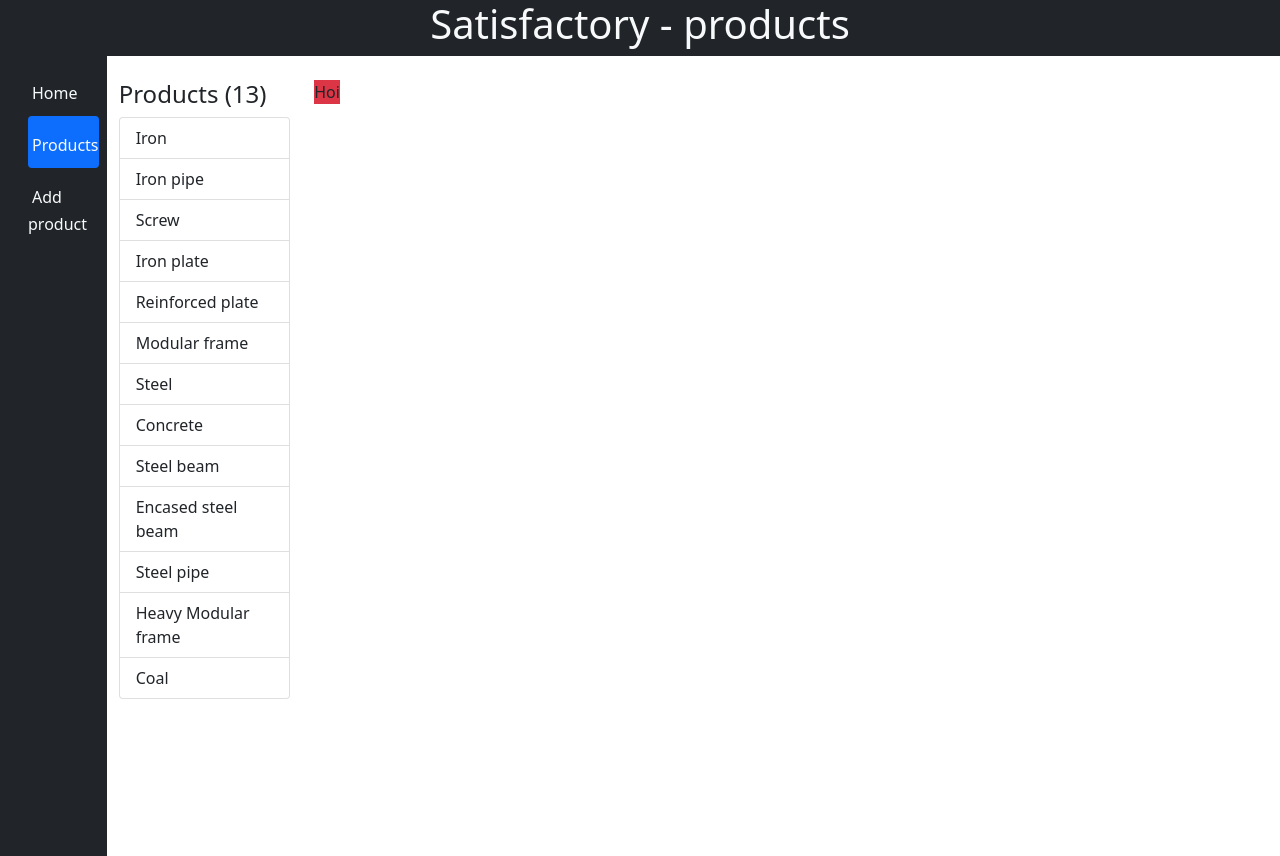
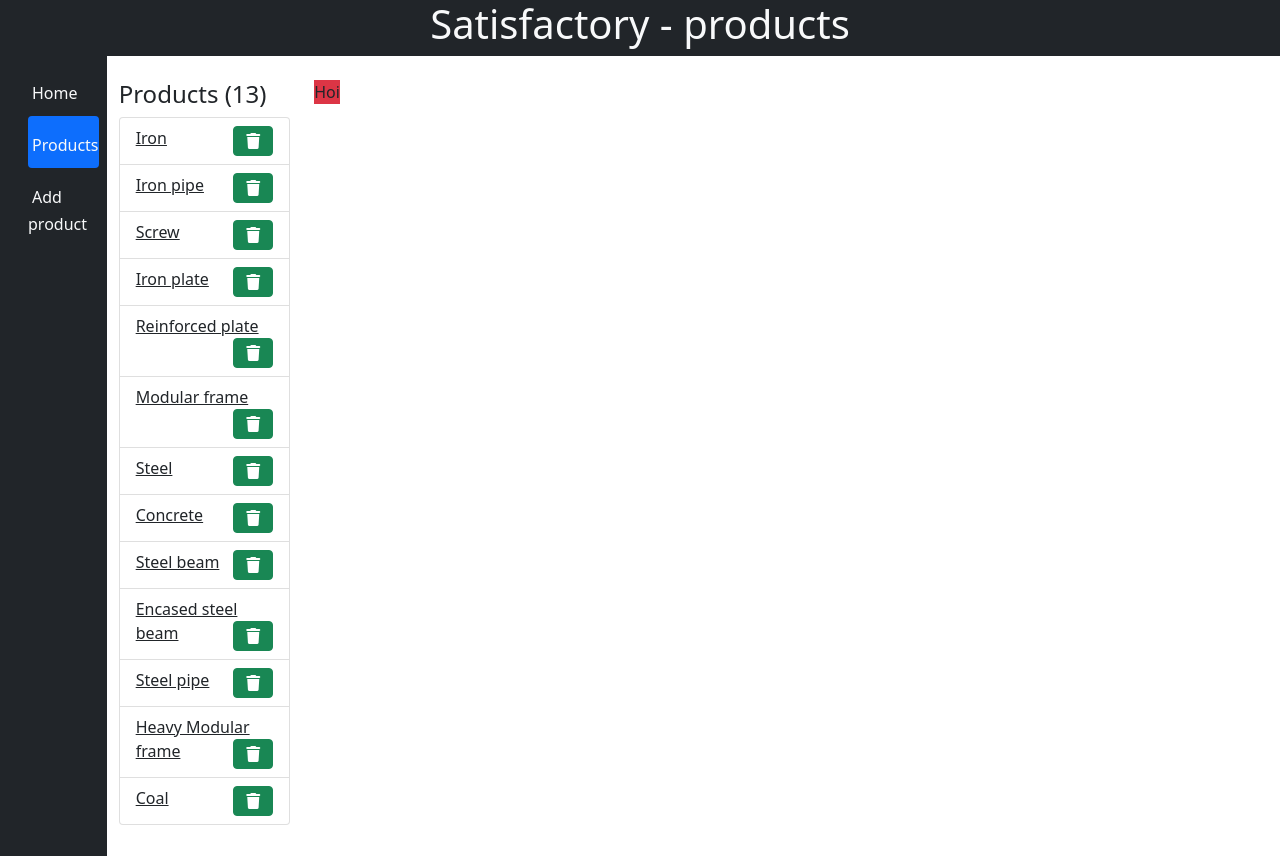
Before and after one commit to ceasaro/satisfactory, a Django app: page /production/products in a window 1280 px wide. Run offline with Django 4.2, Linux system fonts and the light colour scheme; data comes from the database, SQL or seed files in the repository; both versions use the stored data as it was after the commit; some libraries are stand-ins or nearby versions.

Commit message:
allow deleting product from list

```diff
--- a/app/satisfactory/production/templates/production/products.html
+++ b/app/satisfactory/production/templates/production/products.html
@@ -15,7 +15,17 @@
             <h4>Products ({{ products|length }})</h4>
             <ul class="list-group">
                 {% for product in products %}
-                    <a href="#" class="list-group-item list-group-item-action">{{ product.name }}</a>
+                    <li class="list-group-item list-group-item-action">
+                        <form action="{% url 'production:delete-product' product.id %}" method="post"
+                              onsubmit="return confirm('Really delete {{ product.name }}?')">
+                            {% csrf_token %}
+                            <a href="#" class="text-dark">{{ product.name }}</a>
+                            <button type="submit" class="btn btn-success inline-related float-end" >
+                                <i class="fas fa-trash float-end"></i>
+                            </button>
+                        </form>
+
+                    </li>
                 {% endfor %}
             </ul>
         </div>
--- a/app/satisfactory/production/urls.py
+++ b/app/satisfactory/production/urls.py
@@ -1,11 +1,12 @@
 from django.urls import path
 
-from satisfactory.production.views import ProductsView, ProductAddView, ProductAddSuccessView
+from satisfactory.production.views import ProductsView, ProductAddView, ProductAddSuccessView, ProductDeleteView
 
 app_name = 'production'
 
 urlpatterns = [
     path('products', ProductsView.as_view(), name='products'),
-    path('products/add', ProductAddView.as_view(), name='add-product'),
+    path('products/add/', ProductAddView.as_view(), name='add-product'),
     path('products/add/success', ProductAddSuccessView.as_view(), name='add-product-success'),
+    path('products/<pk>/delete/', ProductDeleteView.as_view(), name='delete-product'),
 ]
--- a/app/satisfactory/production/views.py
+++ b/app/satisfactory/production/views.py
@@ -1,5 +1,6 @@
 from django.http import HttpResponseRedirect
-from django.views.generic import TemplateView, FormView
+from django.urls import reverse
+from django.views.generic import TemplateView, FormView, DeleteView
 
 from satisfactory.production.forms import ProductForm
 from satisfactory.production.models import Product
@@ -13,6 +14,13 @@
 
     def get_context_data(self, **kwargs):
         return {'products': Product.objects.all(), 'message': self.get_page_message()}
+
+
+class ProductDeleteView(DeleteView):
+    model = Product
+
+    def get_success_url(self):
+        return reverse('production:products')
 
 
 class ProductAddView(FormView):
--- a/app/satisfactory/templates/base.html
+++ b/app/satisfactory/templates/base.html
@@ -7,6 +7,7 @@
     <!-- Bootstrap CSS -->
     <link href="https://cdn.jsdelivr.net/npm/bootstrap@5.1.3/dist/css/bootstrap.min.css" rel="stylesheet"
           integrity="sha384-1BmE4kWBq78iYhFldvKuhfTAU6auU8tT94WrHftjDbrCEXSU1oBoqyl2QvZ6jIW3" crossorigin="anonymous">
+    <script src="https://kit.fontawesome.com/f5370953a6.js" crossorigin="anonymous"></script>
     {% block css %}{% endblock css %}
 <body>
 <div class="container-fluid">
```
Also changed, not shown: app/satisfactory/db.sqlite3.
